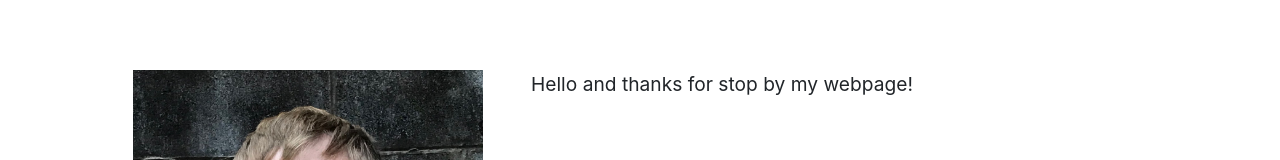
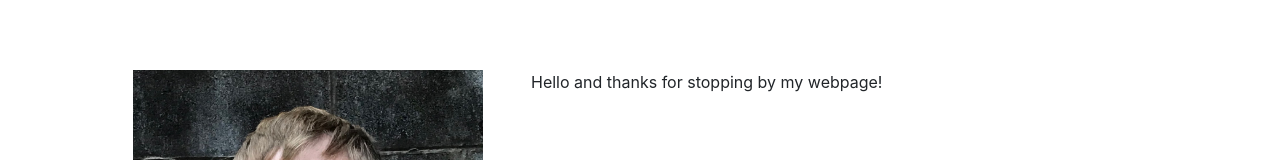
Before and after one commit to WRNoble/Portfolio-React, a React (Create React App) app in the folder portfolio/: page /about in a window 1280 px wide. Shown: the part 313-473 px from the top of the page. Built offline with nearby package versions, Linux system fonts and the light colour scheme.

Commit message:
lowered button on contact form

```diff
--- a/portfolio/src/components/Content.js
+++ b/portfolio/src/components/Content.js
@@ -13,9 +13,7 @@ function Content(props) {
             width="350"
             className="ml-5 float-left mr-5"
           />
-          <p>
-            <big>Hello and thanks for stop by my webpage!</big>
-          </p>
+          <p>Hello and thanks for stopping by my webpage!</p>
         </div>
       </div>
     </Container>
--- a/portfolio/src/pages/ContactPage.js
+++ b/portfolio/src/pages/ContactPage.js
@@ -96,7 +96,7 @@ class ContactPage extends Component {
             />
 
             <Button
-              className="d-inline-block button"
+              className="d-inline-block button mt-3"
               variant="secondary"
               type="submit"
               disabled={this.state.disabled}
```
Also changed, not shown: portfolio/src/index.js (+7 -8 lines).
